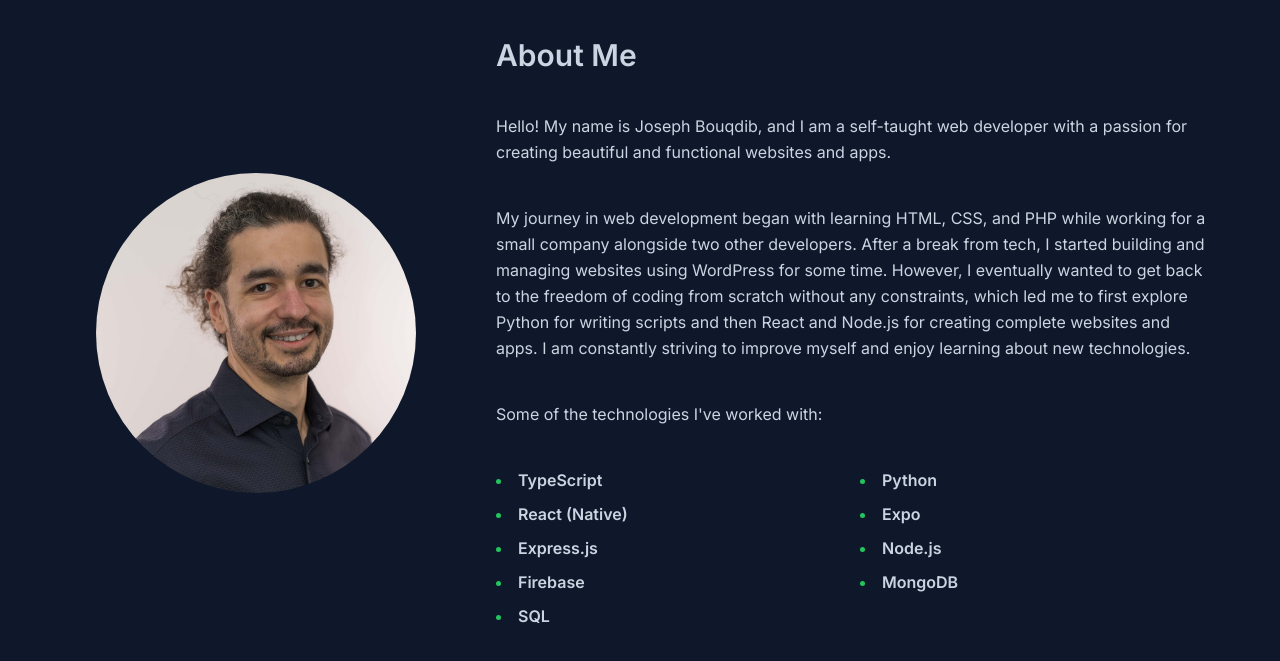
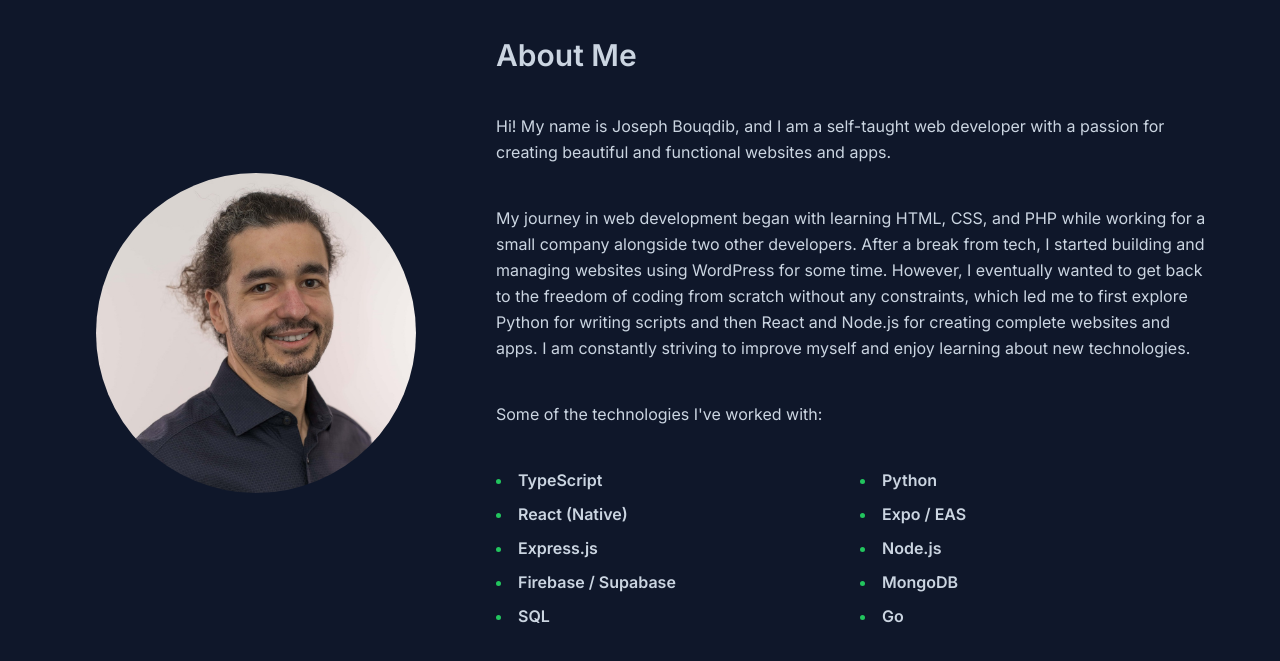
Before and after one commit to isotronic/josephbouqdib.com, a Gatsby site: page / in a window 1280 px wide. Shown: the part 763-1424 px from the top of the page. Built offline with nearby package versions, Linux system fonts and the light colour scheme; Gatsby itself is replaced by a stand-in of ours.

Commit message:
feat: update AboutSection content and technology list

```diff
--- a/src/components/AboutSection.tsx
+++ b/src/components/AboutSection.tsx
@@ -18,7 +18,7 @@ const AboutSection: React.FC = () => {
         <div className="mt-8 w-full space-y-10 text-left md:mt-0 md:w-2/3 md:pl-12">
           <h2 className="text-3xl font-semibold">About Me</h2>
           <p>
-            Hello! My name is Joseph Bouqdib, and I am a self-taught web developer with a passion for creating beautiful
+            Hi! My name is Joseph Bouqdib, and I am a self-taught web developer with a passion for creating beautiful
             and functional websites and apps.
           </p>
           <p>
@@ -34,12 +34,13 @@ const AboutSection: React.FC = () => {
             <li>TypeScript</li>
             <li>Python</li>
             <li>React (Native)</li>
-            <li>Expo</li>
+            <li>Expo / EAS</li>
             <li>Express.js</li>
             <li>Node.js</li>
-            <li>Firebase</li>
+            <li>Firebase / Supabase</li>
             <li>MongoDB</li>
             <li>SQL</li>
+            <li>Go</li>
           </ul>
         </div>
       </AnimatedSection>
```
